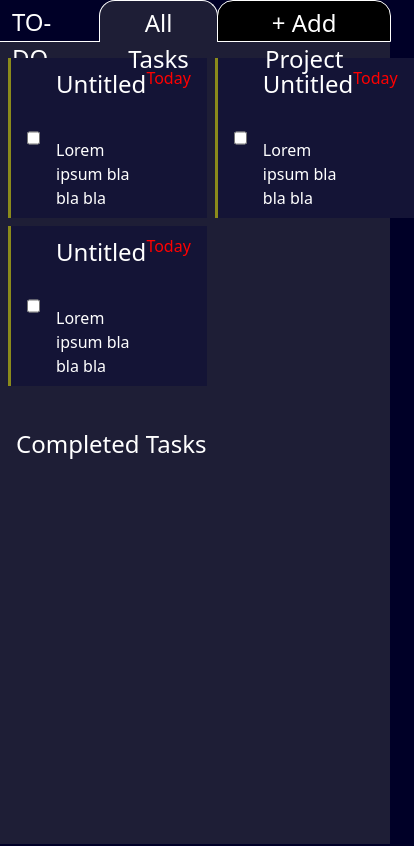
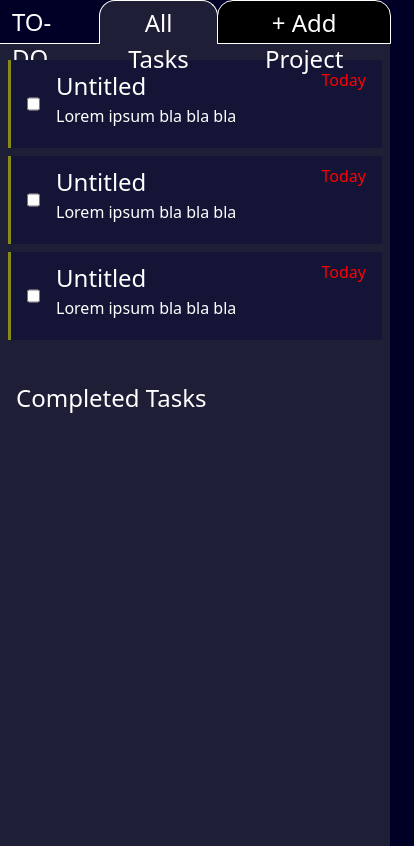
Before and after one commit to Pandemolyum/odin-todo-list, a website built with webpack: page src/template.html in a window 390 px wide. Shown: the whole page, 414 px wide, since content can reach past the window. Built offline with nearby package versions, Linux system fonts and the light colour scheme.

Commit message:
Make header and tasks responsive to tiny screens
There are still some improvements to do but they are out of scope for
this project.

```diff
--- a/src/style.css
+++ b/src/style.css
@@ -14,7 +14,7 @@ body {
 header {
     display: flex;
     border-bottom: 1px solid white;
-    height: 5%;
+    height: 2.75rem;
 }
 
 .title {
@@ -51,7 +51,7 @@ button.project.active {
 #completed,
 #notCompleted {
     display: grid;
-    grid-template-columns: 1fr 1fr;
+    grid-template-columns: repeat(auto-fill, minmax(min(500px, 100%), 1fr));
     gap: 0.5rem;
     padding: 1rem 0.5rem;
 }
```
